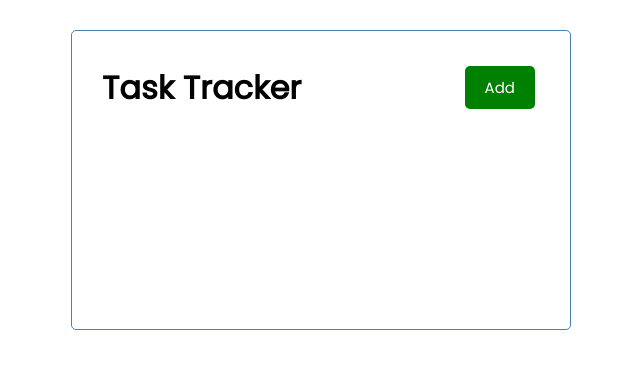
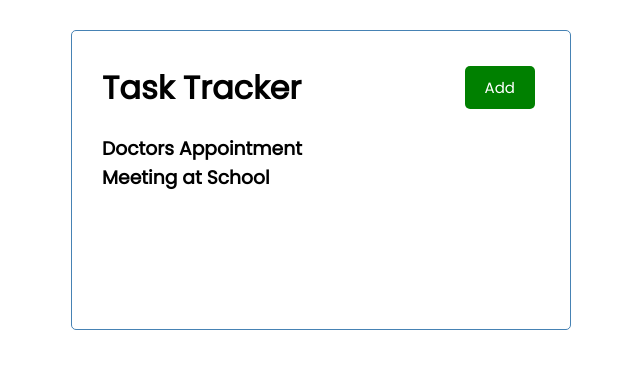
Before and after one commit to tqtrung83/task-tracker, a React (Create React App) app: page / in a window 1280 px wide. Shown: the top 368 px of the page, without its empty margins (319-959 px from the left). Built offline with nearby package versions, Linux system fonts and the light colour scheme.

Commit message:
Added Task Component

```diff
--- a/src/App.js
+++ b/src/App.js
@@ -1,10 +1,12 @@
 import Header from './components/Header';
+import Task from './components/Task';
 
 function App() {
   return (
     <>
       <div className='container'>
         <Header />
+        <Task />
       </div>
     </>
   );
--- a/src/components/Button.js
+++ b/src/components/Button.js
@@ -1,9 +1,13 @@
 import React from 'react';
 import PropTypes from 'prop-types';
 
-const Button = ({ text, color }) => {
+const Button = ({ text, color, onClick }) => {
   return (
-    <button style={{ backgroundColor: color }} className='btn'>
+    <button
+      onClick={onClick}
+      style={{ backgroundColor: color }}
+      className='btn'
+    >
       {text}
     </button>
   );
@@ -16,6 +20,7 @@ Button.defaultProps = {
 Button.propTypes = {
   text: PropTypes.string.isRequired,
   color: PropTypes.string,
+  onClick: PropTypes.func,
 };
 
 export default Button;
--- a/src/components/Header.js
+++ b/src/components/Header.js
@@ -3,10 +3,14 @@ import PropTypes from 'prop-types';
 import Button from '../components/Button';
 
 const Header = ({ title }) => {
+  const onClick = (e) => {
+    console.log('Ok');
+  };
+
   return (
     <div className='header'>
       <h1>{title}</h1>
-      <Button color={'green'} text={'Add'} />
+      <Button color={'green'} text={'Add'} onClick={onClick} />
     </div>
   );
 };
--- /dev/null
+++ b/src/components/Task.js
@@ -0,0 +1,28 @@
+import React, { useState } from 'react';
+
+const Task = () => {
+  const [tasks, setTasks] = useState([
+    {
+      id: 1,
+      text: 'Doctors Appointment',
+      day: 'Feb 5th at 2:30pm',
+      reminder: true,
+    },
+    {
+      id: 2,
+      text: 'Meeting at School',
+      day: 'Feb 6th at 1:30pm',
+      reminder: true,
+    },
+  ]);
+
+  return (
+    <>
+      {tasks.map((task) => (
+        <h3 key={task.id}>{task.text}</h3>
+      ))}
+    </>
+  );
+};
+
+export default Task;
```
Also changed, not shown: 1 other file (tests, documents, lock files or other folders).
